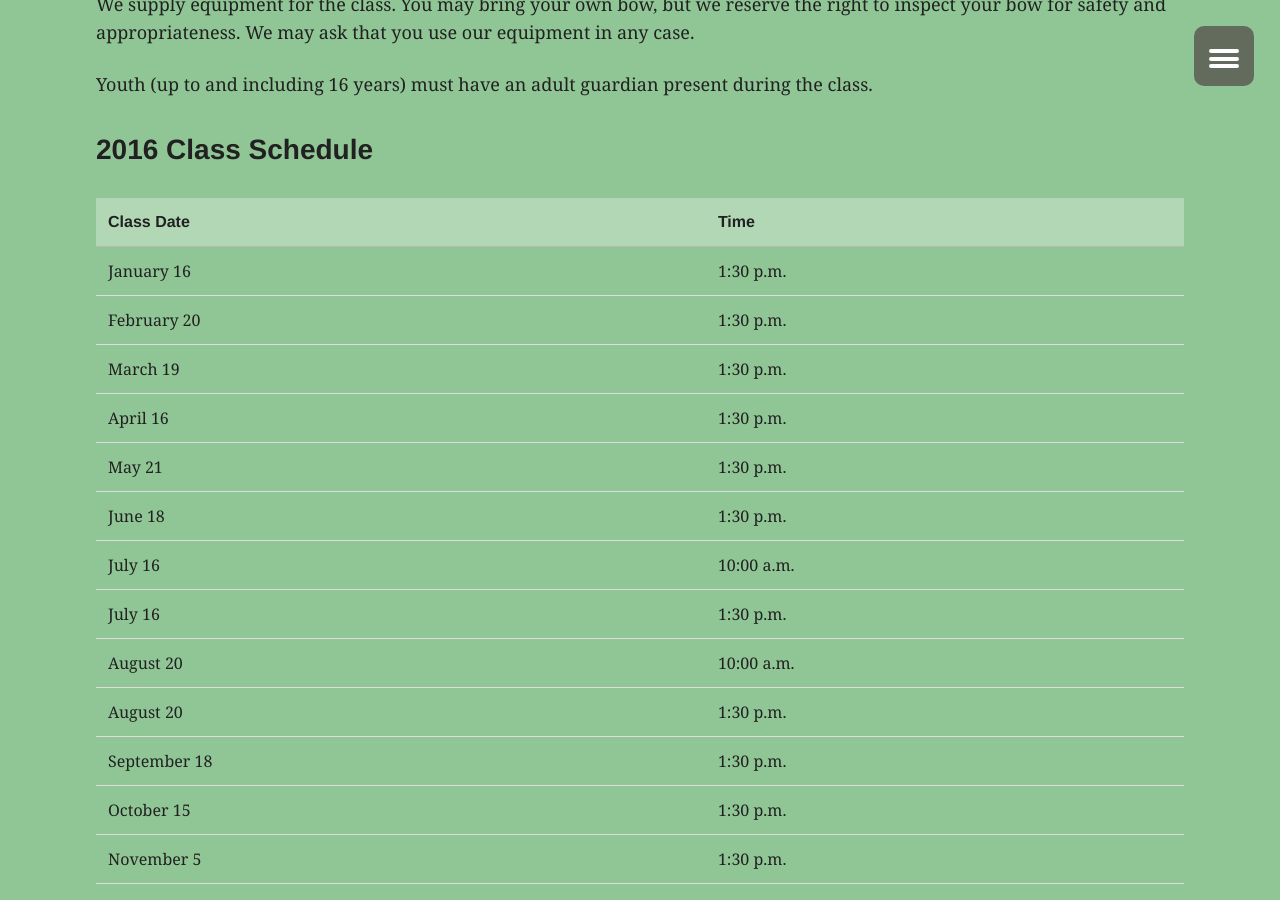
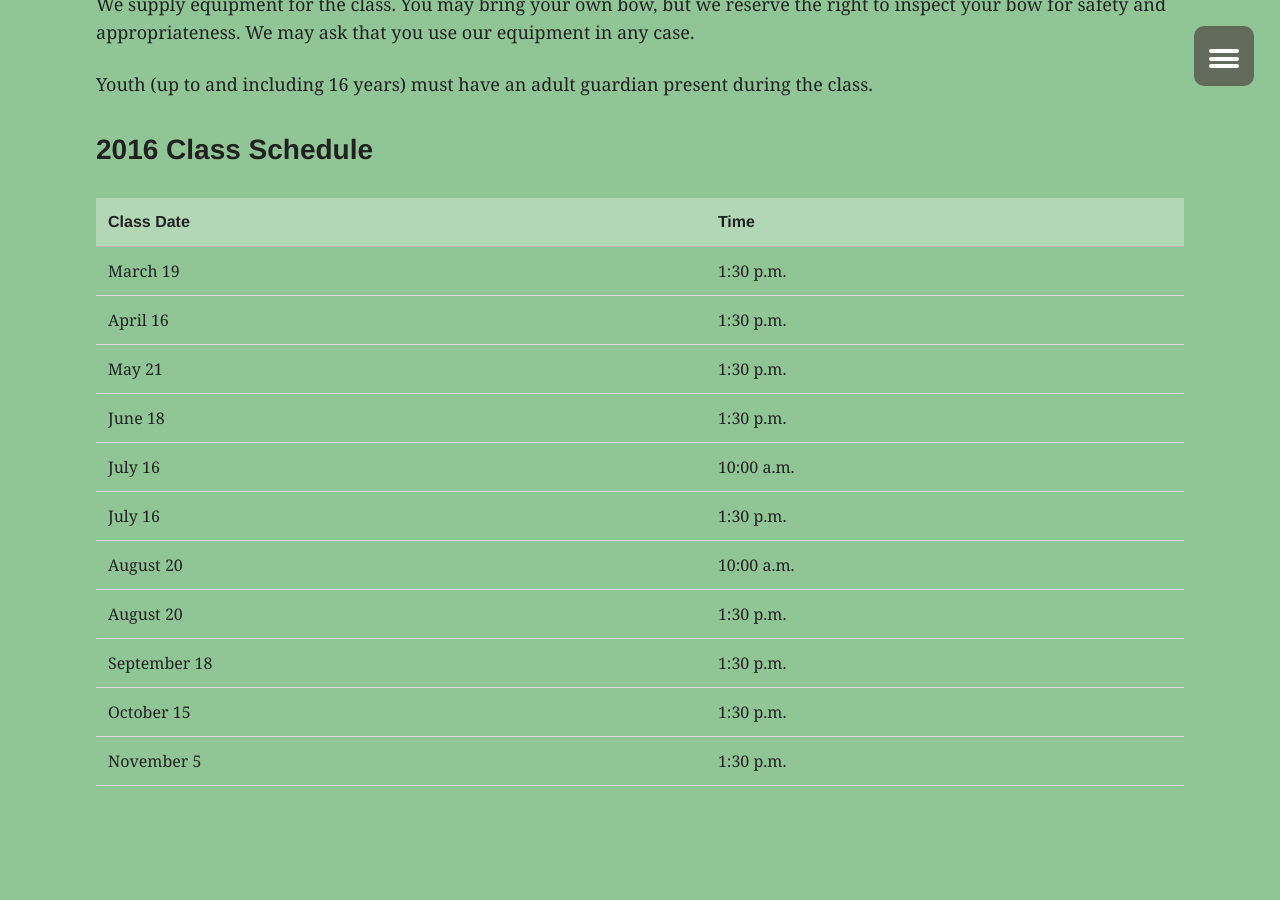
Before and after one commit to reboarchers/reboarchers.github.io, a Jekyll site: the page built from classes.md, in a window 1280 px wide and 900 px high, scrolled down 620 px. Built offline with Jekyll 4.4.1, drawn with Linux system fonts in a browser that asks for light colours.

Commit message:
Remove past EBRP classes.

```diff
--- a/classes.md
+++ b/classes.md
@@ -28,8 +28,6 @@ Youth (up to and including 16 years) must have an adult guardian present during
 |--------------|-----------|
 | Class Date   | Time      |
 |--------------|-----------|
-| January 16   | 1:30 p.m. |
-| February 20  | 1:30 p.m. |
 | March 19     | 1:30 p.m. |
 | April 16     | 1:30 p.m. |
 | May 21       | 1:30 p.m. |
```
